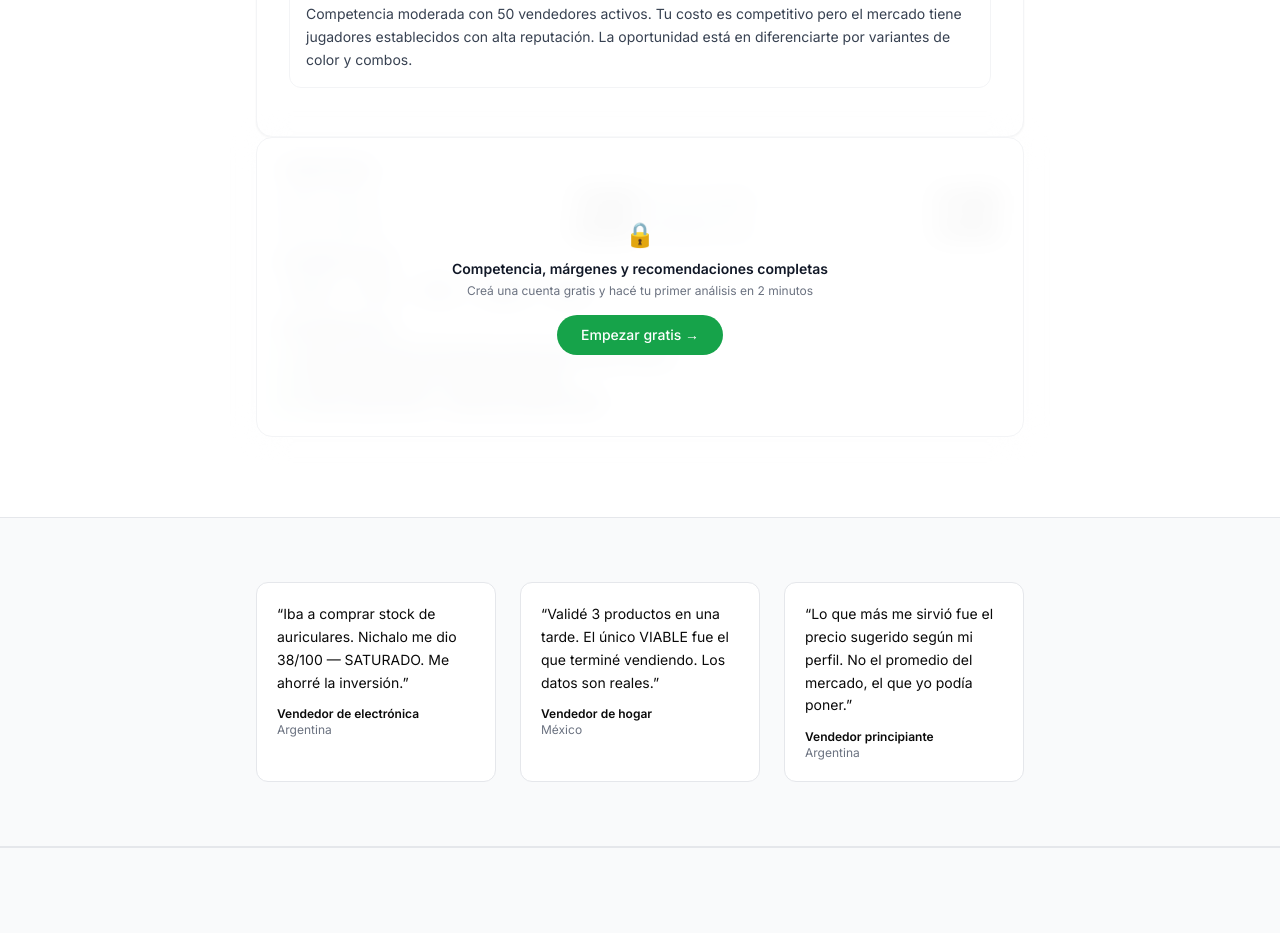
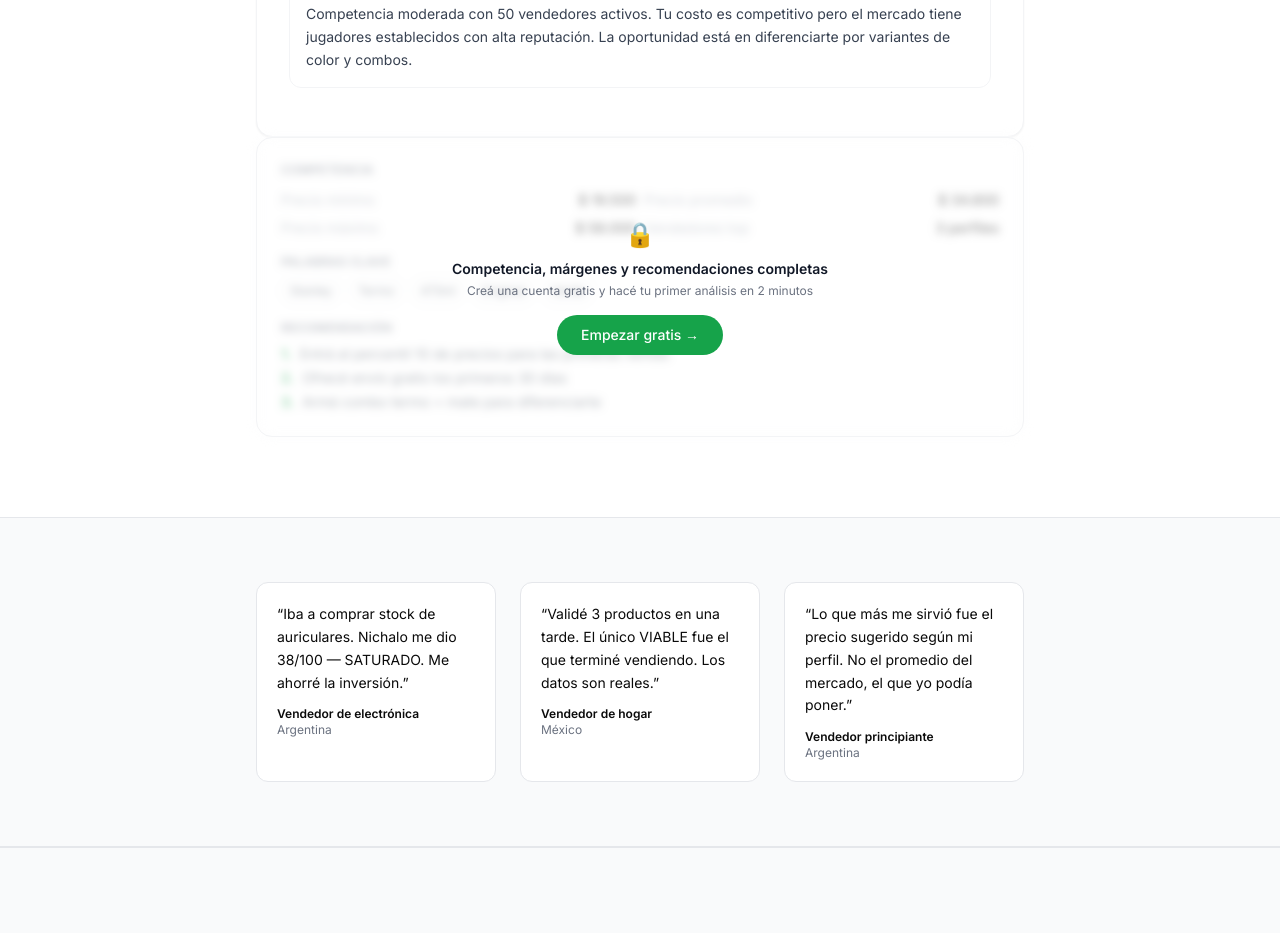
Before and after one commit to caudalproject/nichalo, a Next.js app: page / in a window 1280 px wide. Shown: the part 1860-2793 px from the top of the page. Built offline with nearby package versions, Linux system fonts and the light colour scheme; no server answers.

Commit message:
fix: blur demo visible con overlay semitransparente

```diff
--- a/app/page.tsx
+++ b/app/page.tsx
@@ -237,7 +237,7 @@ export default async function LandingPage() {
 
             {/* Contenido bloqueado */}
             <div className="relative">
-              <div className="blur-md pointer-events-none select-none opacity-80 bg-white rounded-2xl border border-gray-100 p-6 space-y-4">
+              <div className="blur-sm pointer-events-none select-none opacity-100 bg-white rounded-2xl border border-gray-100 p-6 space-y-4">
                 {/* Competencia falsa */}
                 <div>
                   <p className="text-xs font-semibold text-gray-500 uppercase tracking-wide mb-3">Competencia</p>
@@ -267,7 +267,7 @@ export default async function LandingPage() {
                   </div>
                 </div>
               </div>
-              <div className="absolute inset-0 flex flex-col items-center justify-center bg-white/80 rounded-2xl border border-gray-100 backdrop-blur-sm">
+              <div className="absolute inset-0 flex flex-col items-center justify-center bg-white/60 rounded-2xl border border-gray-100">
                 <span className="text-2xl mb-2">🔒</span>
                 <p className="text-sm font-semibold text-gray-900 mb-1">
                   Competencia, márgenes y recomendaciones completas
```
